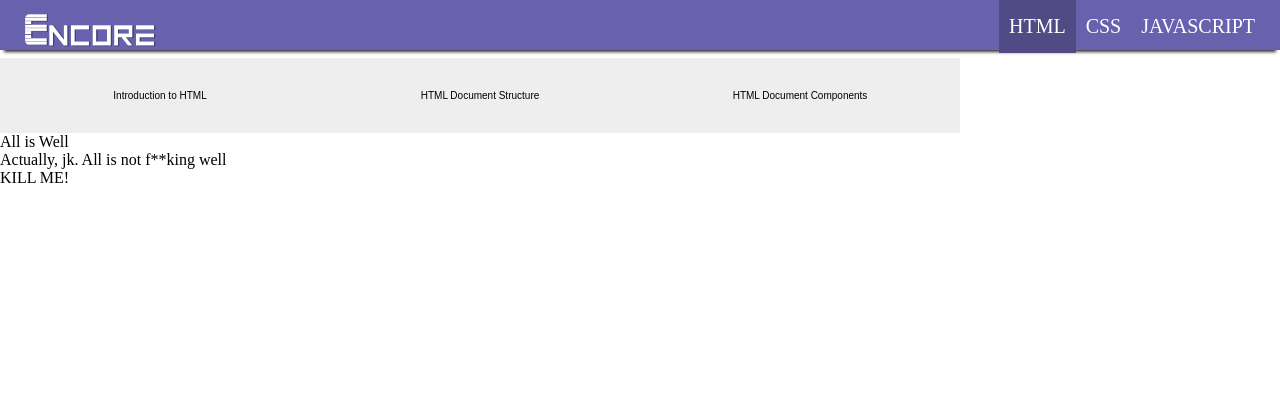
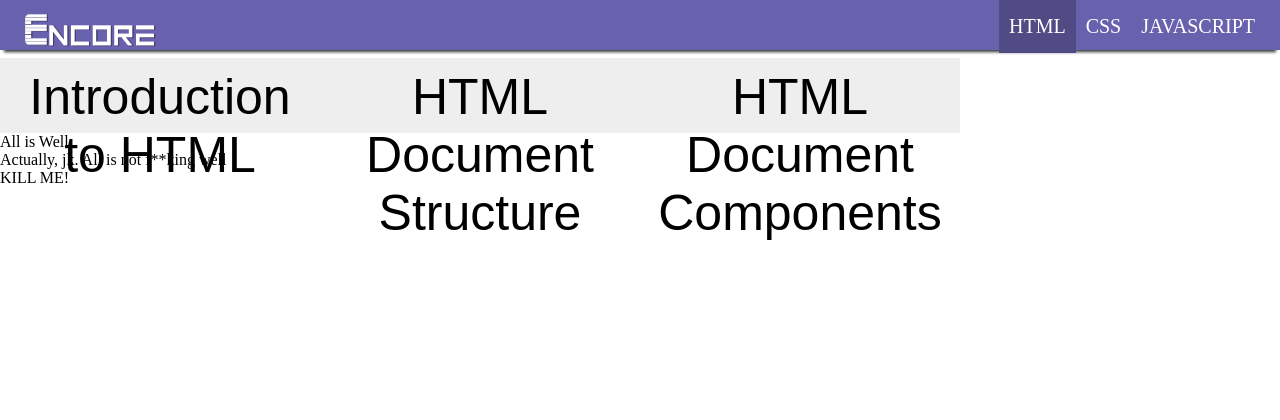
Before and after one commit to AbiRubrico/Encore, a PHP site: page /HTML-page/html-index.html in a window 1280 px wide. Shown: the top 420 px of the page. Run offline with PHP 8.4, Linux system fonts and the light colour scheme.

Commit message:
AbiRubrico edited style.css

```diff
--- a/css/style.css
+++ b/css/style.css
@@ -77,7 +77,7 @@
 	cursor: pointer;
 	padding: 10px;
 	font-family: sans-serif;
-	font-size: 10px;
+	font-size: 50px;
 	background-color: #eee;
 }
 
```
